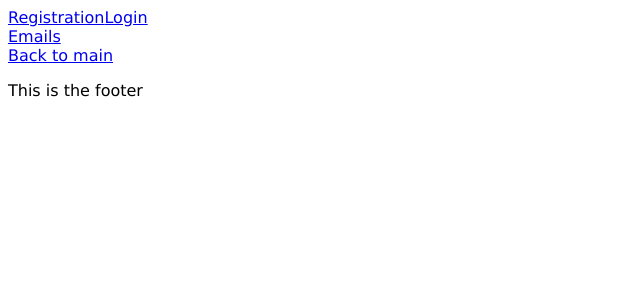
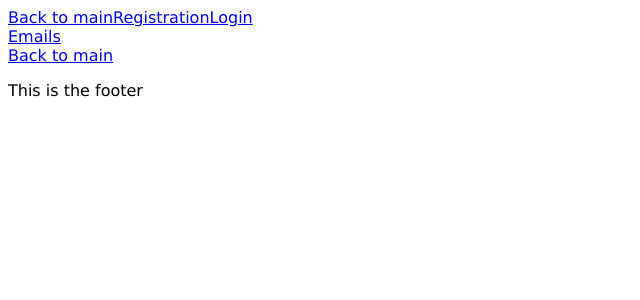
Before and after one commit to SzoBa/home-office-frontend, a React (Create React App) app: page /login in a window 1280 px wide. Shown: the top 300 px of the page, without its empty margins (0-640 px from the left). Built offline with nearby package versions, Linux system fonts and the light colour scheme; no server answers.

Commit message:
Change backto main to header

```diff
--- a/src/components/layout/Header.js
+++ b/src/components/layout/Header.js
@@ -1,9 +1,10 @@
 import React from "react";
-import { Link } from "react-router-dom";
+import { Link, useLocation } from "react-router-dom";
 
 const Header = (props) => {
   return (
     <div id="headerContainer">
+      {useLocation().pathname !== "/" ? <Link to="/">Back to main</Link> : ""}
       <Link to="/registration">Registration</Link>
       <Link to="/login">Login</Link>
     </div>
```
